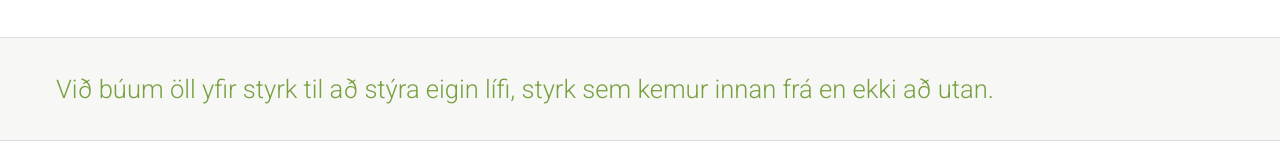
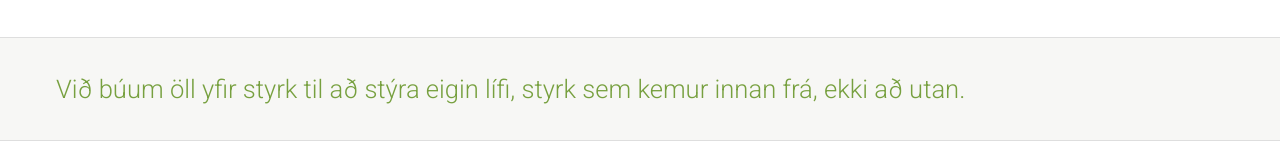
Before and after one commit to Oli-Ingi/Endurnaering, a Next.js app: page /um-okkur in a window 1280 px wide. Shown: the part 365-525 px from the top of the page. Built offline with nearby package versions, Linux system fonts and the light colour scheme.

Commit message:
Laga link fyrir bóka viðtal

```diff
--- a/domain/AboutUs/AboutUs.tsx
+++ b/domain/AboutUs/AboutUs.tsx
@@ -45,7 +45,7 @@ const AboutUsPage = () =>
             <PageTitle bold="Um okkur" light="Endurnæring" />
         </PageHead>
         <Section asEl="div" border="both" variant="secondary" pad="2em 1em" marginBottom="1em">
-            <Text size="lg" color="primary">Við búum öll yfir styrk til að stýra eigin lífi, styrk sem kemur innan frá en ekki að utan.</Text>
+            <Text size="lg" color="primary">Við búum öll yfir styrk til að stýra eigin lífi, styrk sem kemur innan frá, ekki að utan.</Text>
         </Section>
         <Section border="bottom">
             <Text marginBottom="1em">
--- a/domain/Header/Header-is.tsx
+++ b/domain/Header/Header-is.tsx
@@ -24,7 +24,7 @@ const interview = {
     },
     book: {
         caption: "Bóka viðtal",
-        to: "https://accounts.karaconnect.com/auth/realms/kara/protocol/openid-connect/auth?kc_idp_hint=island.is&ui_locales=is&response_type=code&client_id=kara-acc-manage-fe&scope=openid&redirect_uri=https%3A%2F%2Fauth.karaconnect.com%2Fcreate-client%3Fview%3Dapply%26company_id%3D1115%26lang%3Dis"
+        to: "https://go.karaconnect.com/therapists/pro/25708/ask"
     },
     title: "Viðtöl"
 }
--- a/domain/Interviews/Interviews.tsx
+++ b/domain/Interviews/Interviews.tsx
@@ -22,7 +22,7 @@ const InterviewsPage = () =>
         />
         <Section asEl="div"  border="both" just="between" align="center" row variant="secondary" pad="1em">
             <Text size="lg" color="primary" bold marginRight="1em">Verð: <Text as="span" color="dark" size="lg">12.000 kr.</Text></Text>
-            <Button lg to="https://accounts.karaconnect.com/auth/realms/kara/protocol/openid-connect/auth?kc_idp_hint=island.is&ui_locales=is&response_type=code&client_id=kara-acc-manage-fe&scope=openid&redirect_uri=https%3A%2F%2Fauth.karaconnect.com%2Fcreate-client%3Fview%3Dapply%26company_id%3D1115%26lang%3Dis" margin="1em 4em 1em 0">Bóka viðtal</Button>
+            <Button lg to="https://go.karaconnect.com/therapists/pro/25708/ask" margin="1em 4em 1em 0">Bóka viðtal</Button>
         </Section>
         <Section align="flex-end">
             <DescCard
```
